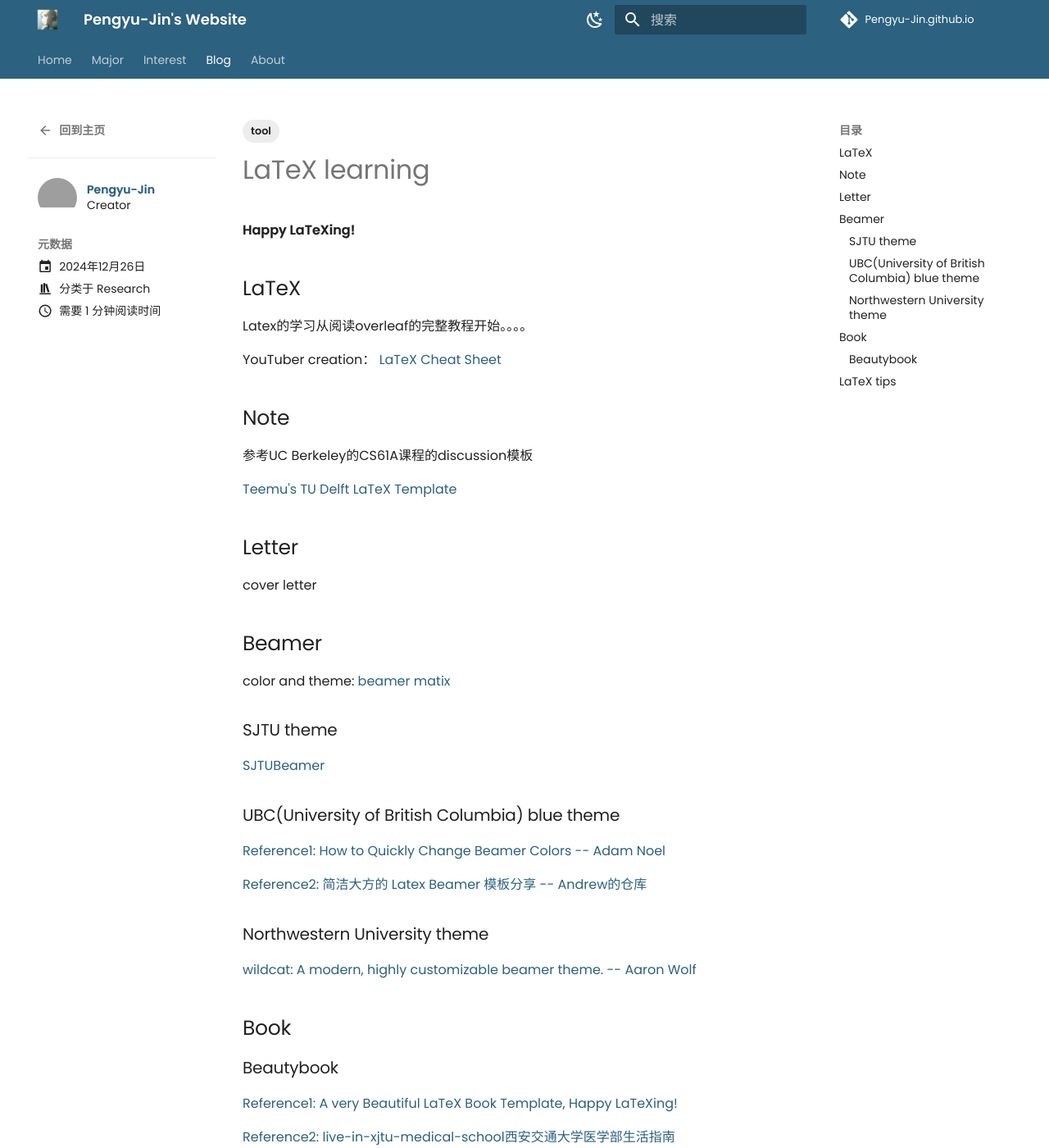
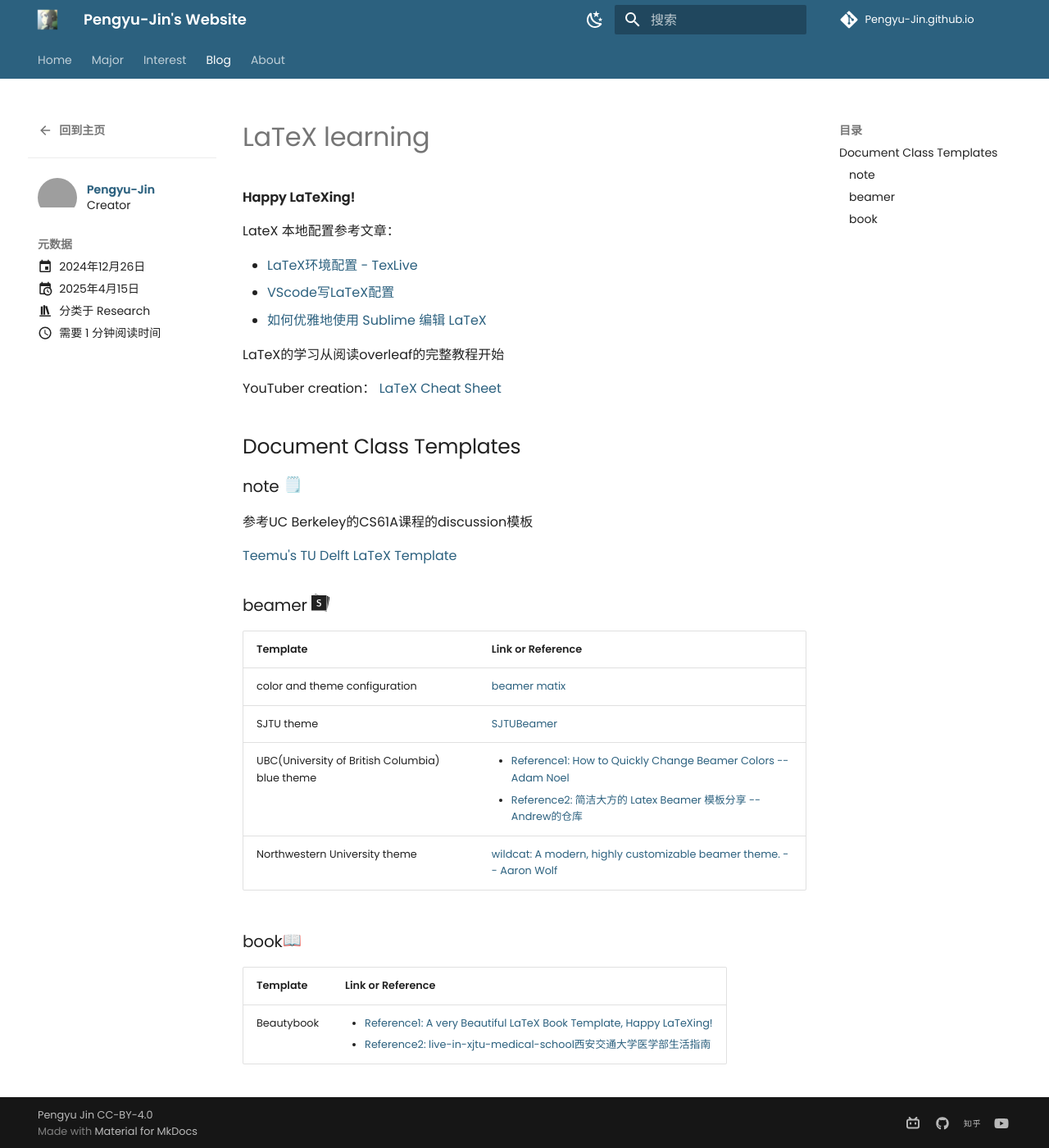
Before and after one commit to Pengyu-Jin/Pengyu-Jin.github.io, an MkDocs documentation site: the page built from docs/blog/posts/Latex.md, in a window 1280 px wide and 1400 px high. Shown: the whole window at 82% size. Built offline with MkDocs 1.6.1 and Material for MkDocs 9.7.7, drawn with Linux system fonts in a browser that asks for light colours; emoji names are drawn with the system emoji font; comment, search, counter and statistics services are not loaded; a style sheet for code colours, icons or effects is not loaded; grey boxes are pictures that could not be loaded.

Commit message:
update the rl

```diff
--- a/docs/blog/posts/Latex.md
+++ b/docs/blog/posts/Latex.md
@@ -1,57 +1,45 @@
 ---
 title: LaTeX learning
-date: 2024-12-26
+date:
+  created: 2024-12-26
+  updated: 2025-04-15
 authors: [Pengyu-Jin]
 slug: LaTeX
 categories:
   - Research
-tags:
-  - tool
 ---
 
 **Happy LaTeXing!**
 
 <!-- more -->
 
-## LaTeX
-Latex的学习从阅读overleaf的完整教程开始。。。。
+LateX 本地配置参考文章：
+
+- [LaTeX环境配置 - TexLive](https://blog.csdn.net/BO_S__/article/details/136129229){:target="_blank"}
+- [VScode写LaTeX配置](https://blog.csdn.net/BO_S__/article/details/136129261){:target="_blank"}
+- [如何优雅地使用 Sublime 编辑 LaTeX](https://zhuanlan.zhihu.com/p/635088283){:target="_blank"}
+
+LaTeX的学习从阅读overleaf的完整教程开始
 
 YouTuber creation： [LaTeX Cheat Sheet](https://www.newthinktank.com/2019/01/latex-tutorial/){:target="_blank"}
 
-## Note
+## Document Class Templates
 
+### note :notepad_spiral:
 参考UC Berkeley的CS61A课程的discussion模板
 
 [Teemu's TU Delft LaTeX Template](https://github.com/temeweckis/tu-delft-latex-template){:target="_blank"}
 
-## Letter
-cover letter
+### beamer :simple-slides:
 
-## Beamer
+| Template | Link or Reference|
+| --- | --- |
+|color and theme configuration|[beamer matix](https://mpetroff.net/files/beamer-theme-matrix/){:target="_blank"}|
+|SJTU theme|[SJTUBeamer](https://github.com/sjtug/SJTUBeamer){:target="_blank"}|
+|UBC(University of British Columbia) blue theme|<ul><li>[Reference1: How to Quickly Change Beamer Colors -- Adam Noel](https://ramblingacademic.com/2015/12/08/how-to-quickly-overhaul-beamer-colors/#more-2470){:target="_blank"}</li><li>[Reference2: 简洁大方的 Latex Beamer 模板分享 -- Andrew的仓库](https://mp.weixin.qq.com/s/mOrMdd_mV6sKzgiVpLJoHg){:target="_blank"}</li></ul>|
+|Northwestern University theme|[wildcat: A modern, highly customizable beamer theme. -- Aaron Wolf](https://github.com/aarondwolf/wildcat){:target="_blank"}|
 
-color and theme: [beamer matix](https://mpetroff.net/files/beamer-theme-matrix/){:target="_blank"}
-
-### SJTU theme
-
-[SJTUBeamer](https://github.com/sjtug/SJTUBeamer){:target="_blank"}
-
-### UBC(University of British Columbia) blue theme
-
-[Reference1: How to Quickly Change Beamer Colors -- Adam Noel](https://ramblingacademic.com/2015/12/08/how-to-quickly-overhaul-beamer-colors/#more-2470){:target="_blank"}
-
-[Reference2: 简洁大方的 Latex Beamer 模板分享 -- Andrew的仓库](https://mp.weixin.qq.com/s/mOrMdd_mV6sKzgiVpLJoHg){:target="_blank"}
-
-### Northwestern University theme
-
-[wildcat: A modern, highly customizable beamer theme. -- Aaron Wolf](https://github.com/aarondwolf/wildcat){:target="_blank"}
-
-## Book
-
-### Beautybook
-
-[Reference1: A very Beautiful LaTeX Book Template, Happy LaTeXing!](https://github.com/BeautyLaTeX/Beautybook){:target="_blank"}
-
-[Reference2: live-in-xjtu-medical-school西安交通大学医学部生活指南](https://github.com/echore/live-in-xjtu-medical-school?tab=readme-ov-file){:target="_blank"}
-
-## LaTeX tips
-package
+### book:book:
+| Template | Link or Reference|
+| --- | --- |
+|Beautybook|<ul><li>[Reference1: A very Beautiful LaTeX Book Template, Happy LaTeXing!](https://github.com/BeautyLaTeX/Beautybook){:target="_blank"}</li><li>[Reference2: live-in-xjtu-medical-school西安交通大学医学部生活指南](https://github.com/echore/live-in-xjtu-medical-school?tab=readme-ov-file){:target="_blank"}</li></ul>|
--- a/mkdocs.yml
+++ b/mkdocs.yml
@@ -10,14 +10,15 @@ nav:
   - Major:
       - major/index.md
       - Research: major/research/research.md
+      - Reinforcement Learning: major/RL/intronotes.md
+      - Flybook:
+          - Fly: major/flybook/fly.md
+          - Culture: major/flybook/culture.md
+      - AI: major/AI/Agent.md
       - EE:
           - Power Electronics: major/EE/PE.md
           - Power System: major/EE/Power System.md
           - Electric Motor: major/EE/electric-motor.md
-      - Flybook:
-          - Fly: major/flybook/fly.md
-          - Culture: major/flybook/culture.md
-      - AI: major/AI/Agent.md
       - EN Learn:
           - major/EN-learn/index.md
           - Larry grammar course: major/EN-learn/Larry.md
```
Also changed, not shown: docs/major/RL/intronotes.md (added, +47 -0 lines).
